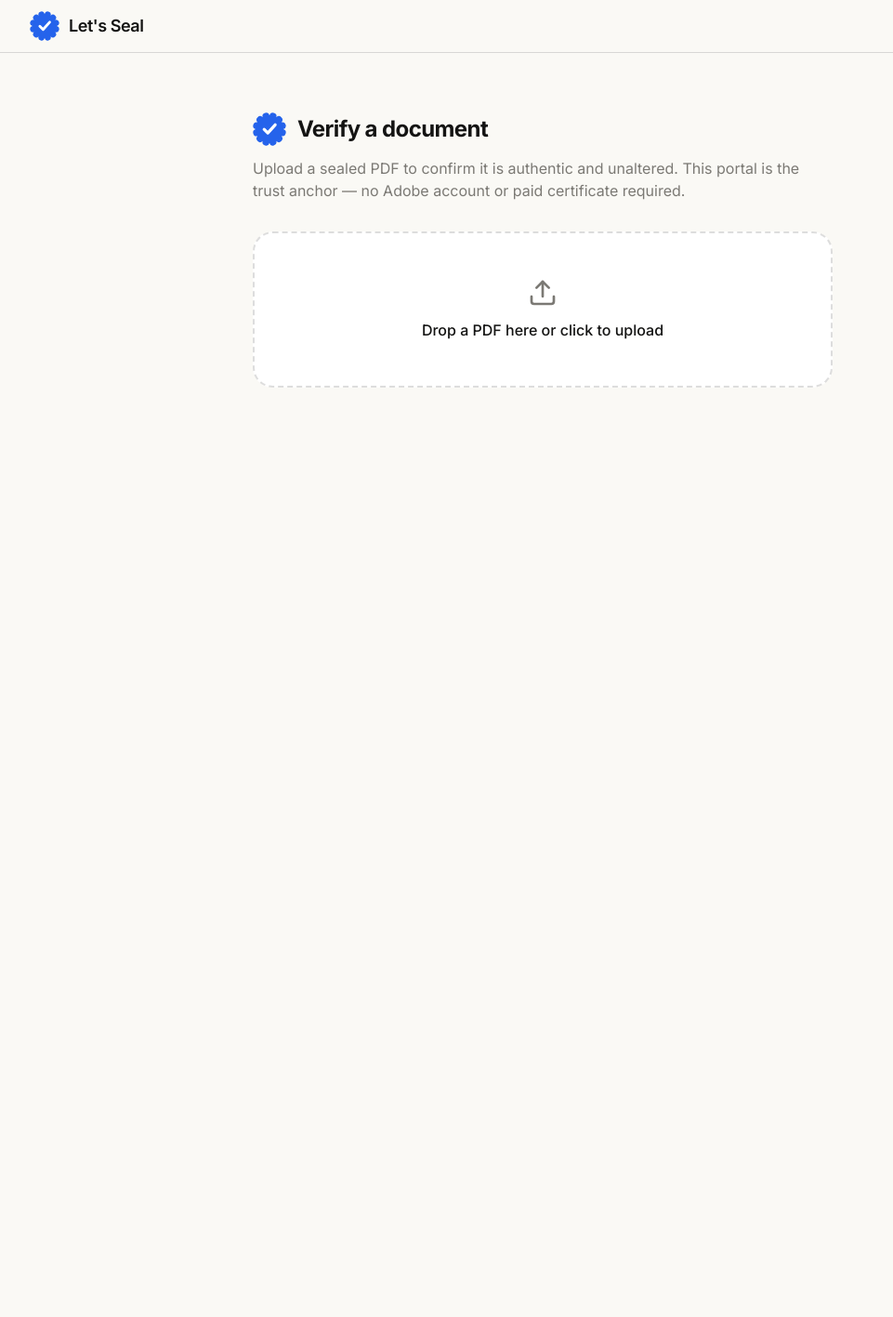
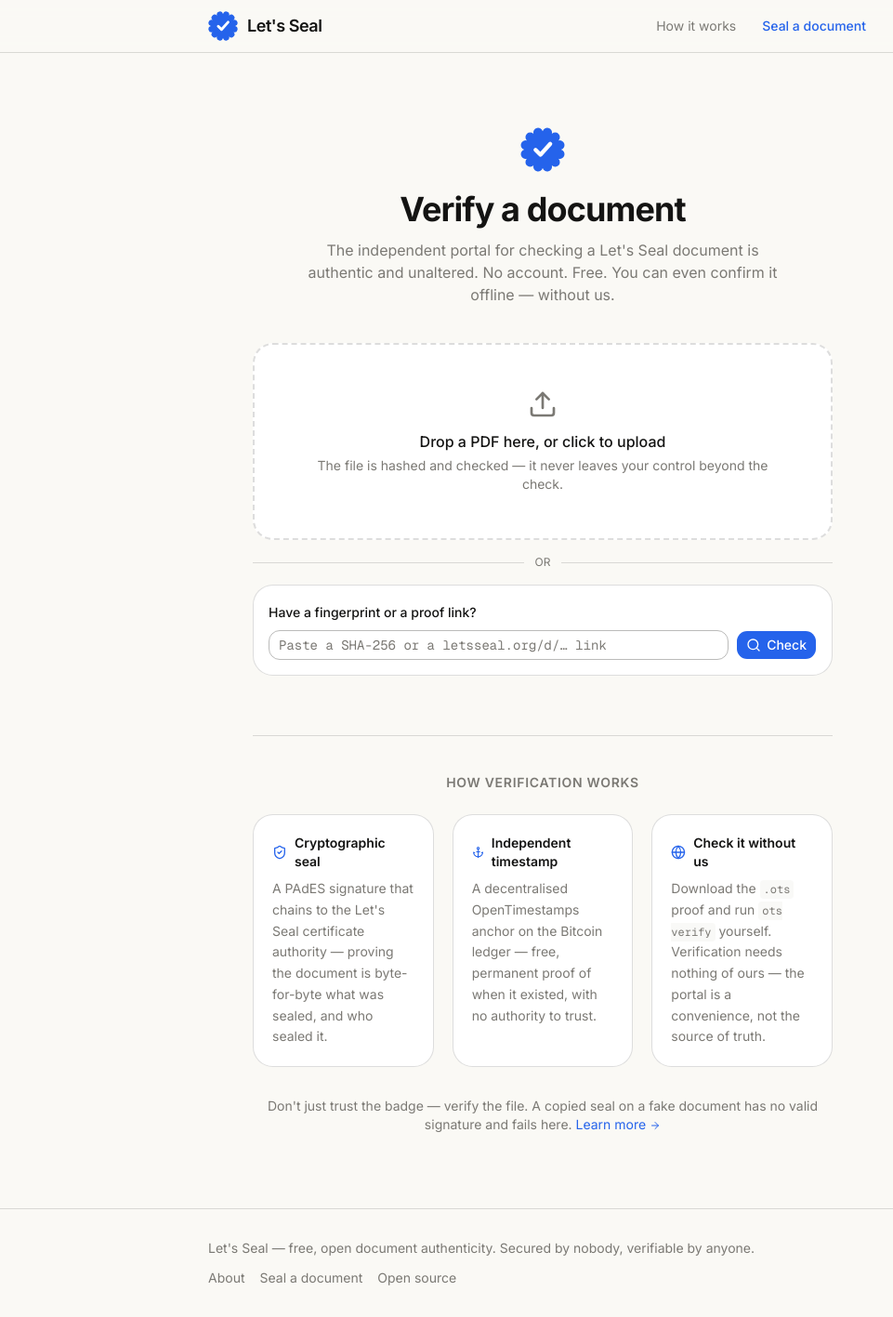
Before and after one commit to letsseal/letsseal, a Next.js app in the folder web/: page /verify in a window 1280 px wide. Shown: the whole page at 93% size, without its empty margins (56-1017 px from the left). Before the commit the page ends 800 px from the top, so only its background shows below. Built offline with nearby package versions, Linux system fonts and the light colour scheme.

Commit message:
Standalone public verification portal at verify.letsseal.org

```diff
--- a/web/app/verify/page.tsx
+++ b/web/app/verify/page.tsx
@@ -1,58 +1,79 @@
 "use client";
 
 import { useState } from "react";
-import { Upload, Loader2, Link as LinkIcon } from "lucide-react";
+import { useRouter } from "next/navigation";
+import { Upload, Loader2, Link as LinkIcon, ShieldCheck, Anchor, Globe, ArrowRight, Search } from "lucide-react";
 import { Button } from "@/components/ui/button";
-import { TopBar } from "@/components/TopBar";
+import { Input } from "@/components/ui/input";
 import { SealMark } from "@/components/brand/SealMark";
+import { Wordmark } from "@/components/brand/Wordmark";
 import { ProofCertificate } from "@/components/ProofCertificate";
 
+
 type Result = {
-  sealed: boolean; sha256: string; intact?: boolean; valid?: boolean; trusted?: boolean;
+  sealed: boolean; sha256: string; intact?: boolean; valid?: boolean; trusted?: boolean; authentic?: boolean;
   signer?: string; signed_at?: string; reason?: string; onRecord?: boolean;
   registry?: { org: string; title: string; completedAt: string | null; auditEvents: number } | null;
   anchor?: { state: string; btcBlock: number | null } | null;
   otsUrl?: string | null;
 };
 
+function proofId(raw: string): string | null {
+  const s = raw.trim();
+  if (!s) return null;
+  const fromUrl = s.match(/\/d\/([A-Za-z0-9_]+)/);
+  const id = fromUrl ? fromUrl[1] : s;
+  if (/^[0-9a-fA-F]{64}$/.test(id)) return id.toLowerCase();
+  if (/^(sd_|cred_|c)[A-Za-z0-9_]{6,}$/.test(id)) return id;
+  return null;
+}
+
 export default function Verify() {
+  const router = useRouter();
   const [result, setResult] = useState<Result | null>(null);
   const [loading, setLoading] = useState(false);
   const [drag, setDrag] = useState(false);
+  const [lookup, setLookup] = useState("");
+  const [lookupErr, setLookupErr] = useState(false);
 
   async function verify(file: File) {
     setLoading(true); setResult(null);
     const form = new FormData(); form.append("file", file);
     const res = await fetch("/api/verify", { method: "POST", body: form });
     setResult(await res.json()); setLoading(false);
+    window.scrollTo({ top: 0, behavior: "smooth" });
+  }
+
+  function goToProof() {
+    const id = proofId(lookup);
+    if (!id) { setLookupErr(true); return; }
+    router.push(`/d/${id}`);
   }
 
   return (
-    <div className="min-h-screen">
-      <TopBar href="/" />
-      <main className="mx-auto max-w-2xl px-6 py-16">
-      <div className="flex items-center gap-3">
-        <SealMark className="h-9 w-9" color="var(--brand)" />
-        <h1 className="text-2xl font-bold tracking-tight">Verify a document</h1>
+    <div className="flex min-h-screen flex-col bg-background text-ink">
+      <header className="sticky top-0 z-40 border-b bg-background/85 backdrop-blur-sm">
+        <div className="mx-auto flex h-14 max-w-3xl items-center justify-between px-6">
+          <Wordmark href="https://letsseal.org" size="md" />
+          <nav className="flex items-center gap-1 text-sm">
+            <a href="https://letsseal.org/how-it-works" className="rounded-md px-3 py-1.5 text-muted-foreground hover:text-ink">How it works</a>
+            <a href="https://app.letsseal.org" className="rounded-md px-3 py-1.5 font-medium text-brand hover:underline">Seal a document</a>
+          </nav>
         </div>
-      <p className="text-muted-foreground mt-3">
-        Upload a sealed PDF to confirm it is authentic and unaltered. This portal is the trust anchor —
-        no Adobe account or paid certificate required.
+      </header>
+
+      <main className="mx-auto w-full max-w-2xl flex-1 px-6 py-14 sm:py-20">
+        <div className="text-center">
+          <SealMark className="mx-auto h-12 w-12" color="var(--brand)" />
+          <h1 className="mt-5 text-3xl font-bold tracking-tight sm:text-4xl">Verify a document</h1>
+          <p className="mx-auto mt-3 max-w-lg text-muted-foreground">
+            The independent portal for checking a Let&apos;s Seal document is authentic and unaltered.
+            No account. Free. You can even confirm it offline — without us.
           </p>
+        </div>
 
-      <label
-        onDragOver={(e) => { e.preventDefault(); setDrag(true); }}
-        onDragLeave={() => setDrag(false)}
-        onDrop={(e) => { e.preventDefault(); setDrag(false); e.dataTransfer.files?.[0] && verify(e.dataTransfer.files[0]); }}
-        className={`block mt-8 border-2 border-dashed rounded-2xl bg-white p-12 text-center cursor-pointer transition ${drag ? "border-primary bg-secondary" : "hover:border-input"}`}>
-        <input type="file" accept="application/pdf" className="hidden"
-               onChange={(e) => e.target.files?.[0] && verify(e.target.files[0])} />
-        {loading ? <Loader2 className="h-8 w-8 mx-auto text-muted-foreground animate-spin" /> : <Upload className="h-8 w-8 mx-auto text-muted-foreground" />}
-        <div className="mt-3 font-medium">{loading ? "Verifying…" : "Drop a PDF here or click to upload"}</div>
-      </label>
-
-      {result && (
-        <div className="mt-8">
+        {result ? (
+          <div className="mt-10">
             <ProofCertificate data={{
               sha256: result.sha256,
               onRecord: !!result.onRecord,
@@ -67,16 +88,93 @@
               anchor: result.anchor ? { state: result.anchor.state, btcBlock: result.anchor.btcBlock } : null,
               otsUrl: result.otsUrl,
             }} />
+            <div className="mt-4 flex flex-wrap justify-center gap-3">
               {result.onRecord && (
-            <div className="mt-4 flex justify-center">
                 <Button asChild variant="outline" className="gap-2">
                   <a href={`/d/${result.sha256}`}><LinkIcon className="h-4 w-4" /> Open shareable proof page</a>
                 </Button>
+              )}
+              <Button variant="ghost" onClick={() => setResult(null)}>Verify another</Button>
+            </div>
+          </div>
+        ) : (
+          <div className="mt-10 space-y-4">
+            <label
+              onDragOver={(e) => { e.preventDefault(); setDrag(true); }}
+              onDragLeave={() => setDrag(false)}
+              onDrop={(e) => { e.preventDefault(); setDrag(false); e.dataTransfer.files?.[0] && verify(e.dataTransfer.files[0]); }}
+              className={`block cursor-pointer rounded-2xl border-2 border-dashed bg-card p-12 text-center transition ${drag ? "border-brand bg-brand/5" : "hover:border-input"}`}>
+              <input type="file" accept="application/pdf" className="hidden"
+                     onChange={(e) => e.target.files?.[0] && verify(e.target.files[0])} />
+              {loading ? <Loader2 className="mx-auto h-8 w-8 animate-spin text-muted-foreground" /> : <Upload className="mx-auto h-8 w-8 text-muted-foreground" />}
+              <div className="mt-3 font-medium">{loading ? "Verifying…" : "Drop a PDF here, or click to upload"}</div>
+              <div className="mt-1 text-sm text-muted-foreground">The file is hashed and checked — it never leaves your control beyond the check.</div>
+            </label>
+
+            <div className="flex items-center gap-3 text-xs text-muted-foreground">
+              <div className="h-px flex-1 bg-border" /> OR <div className="h-px flex-1 bg-border" />
+            </div>
+            <form onSubmit={(e) => { e.preventDefault(); goToProof(); }}
+                  className="rounded-2xl border bg-card p-4">
+              <label className="text-sm font-medium">Have a fingerprint or a proof link?</label>
+              <div className="mt-2 flex gap-2">
+                <Input
+                  value={lookup}
+                  onChange={(e) => { setLookup(e.target.value); setLookupErr(false); }}
+                  placeholder="Paste a SHA-256 or a letsseal.org/d/… link"
+                  className="font-mono text-sm" />
+                <Button type="submit" className="shrink-0 gap-1.5"><Search className="h-4 w-4" /> Check</Button>
+              </div>
+              {lookupErr && <p className="mt-2 text-sm text-red-600">That doesn&apos;t look like a SHA-256 fingerprint or a proof link.</p>}
+            </form>
           </div>
         )}
+
+        <section className="mt-16 border-t pt-10">
+          <h2 className="text-center text-sm font-semibold uppercase tracking-wider text-muted-foreground">How verification works</h2>
+          <div className="mt-6 grid gap-5 sm:grid-cols-3">
+            <Pillar icon={ShieldCheck} title="Cryptographic seal">
+              A PAdES signature that chains to the Let&apos;s Seal certificate authority — proving the
+              document is byte-for-byte what was sealed, and who sealed it.
+            </Pillar>
+            <Pillar icon={Anchor} title="Independent timestamp">
+              A decentralised OpenTimestamps anchor on the Bitcoin ledger — free, permanent proof of
+              when it existed, with no authority to trust.
+            </Pillar>
+            <Pillar icon={Globe} title="Check it without us">
+              Download the <code className="rounded bg-muted px-1 py-0.5 text-xs">.ots</code> proof and run{" "}
+              <code className="rounded bg-muted px-1 py-0.5 text-xs">ots verify</code> yourself. Verification
+              needs nothing of ours — the portal is a convenience, not the source of truth.
+            </Pillar>
           </div>
-      )}
+          <p className="mt-8 text-center text-sm text-muted-foreground">
+            Don&apos;t just trust the badge — verify the file. A copied seal on a fake document has no valid signature and fails here.{" "}
+            <a href="https://letsseal.org/how-it-works" className="text-brand hover:underline">Learn more <ArrowRight className="inline h-3 w-3" /></a>
+          </p>
+        </section>
       </main>
+
+      <footer className="border-t">
+        <div className="mx-auto flex max-w-3xl flex-wrap items-center justify-between gap-3 px-6 py-8 text-sm text-muted-foreground">
+          <span>Let&apos;s Seal — free, open document authenticity. Secured by nobody, verifiable by anyone.</span>
+          <nav className="flex gap-4">
+            <a href="https://letsseal.org" className="hover:text-ink">About</a>
+            <a href="https://app.letsseal.org" className="hover:text-ink">Seal a document</a>
+            <a href="https://github.com/letsseal" className="hover:text-ink">Open source</a>
+          </nav>
+        </div>
+      </footer>
     </div>
   );
 }
+
+function Pillar({ icon: Icon, title, children }: { icon: React.ElementType; title: string; children: React.ReactNode }) {
+  return (
+    <div className="rounded-2xl border bg-card p-5">
+      <div className="flex items-center gap-2 text-sm font-semibold">
+        <Icon className="h-4 w-4 text-brand" /> {title}
+      </div>
+      <p className="mt-2 text-sm leading-relaxed text-muted-foreground">{children}</p>
+    </div>
+  );
+}
--- a/web/proxy.ts
+++ b/web/proxy.ts
@@ -2,6 +2,10 @@
 import type { NextRequest } from "next/server";
 
 const APEX = "letsseal.org";
+const VERIFY_HOST = "verify.letsseal.org";
+const APP_HOST = "app.letsseal.org";
+
+const VERIFY_PREFIXES = ["/verify", "/d/", "/api", "/_next", "/favicon", "/robots", "/sitemap", "/icon"];
 const ALIAS_HOSTS = new Set([
   "letsseal.com",
   "www.letsseal.com",
@@ -20,7 +24,23 @@
     return NextResponse.redirect(`https://${APEX}${url.pathname}${url.search}`, 308);
   }
 
-  // 2) On the apex, render the marketing site. Rewrite clean paths onto /site/*.
+  // 1b) verify.letsseal.org — the standalone verification portal.
+  if (host === VERIFY_HOST) {
+    const p = url.pathname;
+    if (p === "/" || p === "/verify") {
+      const rewritten = url.clone();
+      rewritten.pathname = "/verify";
+      rewritten.protocol = "http:"; // stay same-origin behind the TLS-terminating tunnel
+      return NextResponse.rewrite(rewritten);
+    }
+    // Proof pages, verify APIs and assets live here; everything else is the app's.
+    const belongsHere = VERIFY_PREFIXES.some((pre) => p === pre || p.startsWith(pre));
+    if (!belongsHere) {
+      return NextResponse.redirect(`https://${APP_HOST}${p}${url.search}`, 307);
+    }
+    return NextResponse.next();
+  }
+
   if (host === APEX) {
     const p = url.pathname;
     const isShared = SHARED_PREFIXES.some((pre) => p === pre || p.startsWith(pre));
```
Lines whose indentation alone changed are shown as unchanged.
